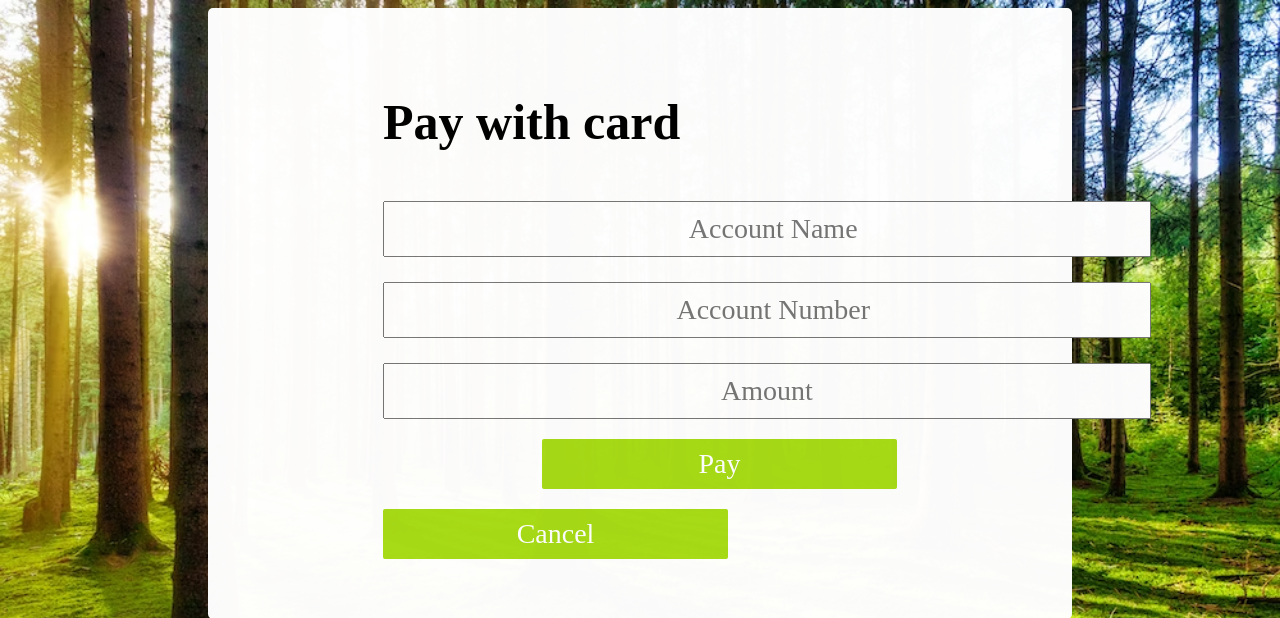
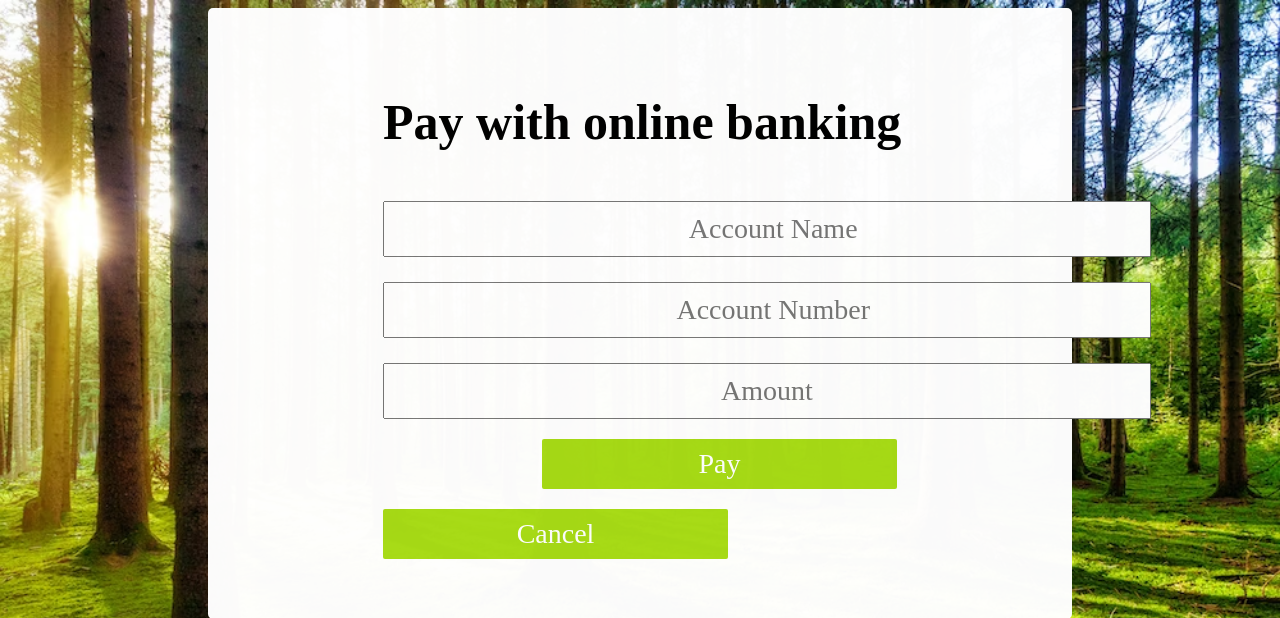
Before and after one commit to ZaiYong36/Web, a PHP site: page /bank.php in a window 1280 px wide. Shown: the top 618 px of the page. Run offline with PHP 8.4, Linux system fonts and the light colour scheme; some web fonts are replaced.

Commit message:
Update bank.php

```diff
--- a/Assignment/bank.php
+++ b/Assignment/bank.php
@@ -100,7 +100,7 @@ body {
 <body>
     <div class="box1">
         <form action="bank.php" method="post">
-            <p class="p1"><b>Pay with card</b></p>
+            <p class="p1"><b>Pay with online banking</b></p>
             <input class="Name" placeholder="&nbsp; Account Name" type="text" name="tname" required><br>
             <input class="Num" placeholder="&nbsp; Account Number" type="text" name="tnum" required><br>
             <input class="Amount" placeholder="Amount" type="text" name="tamount" required><br>
```
